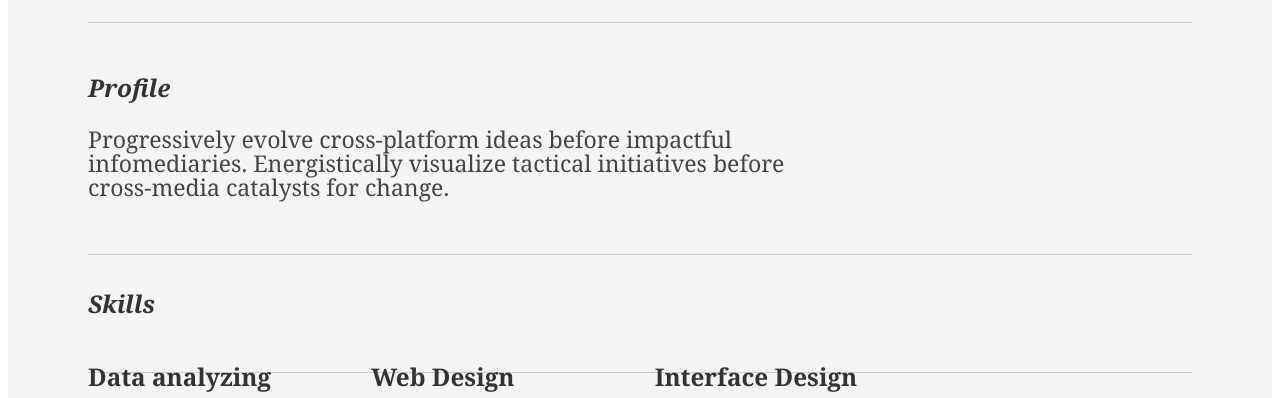
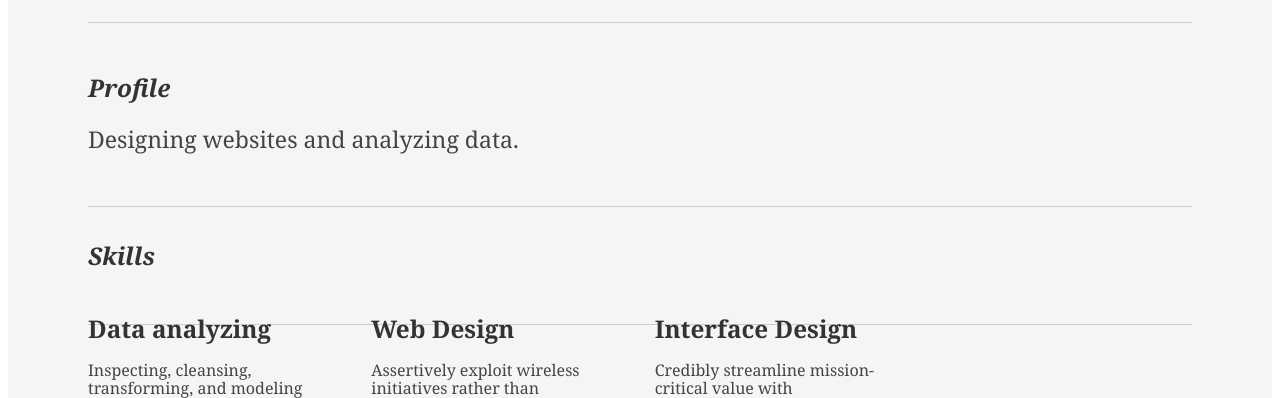
Before and after one commit to Nassim-A/Nassim-A.github.io, a plain HTML site: page index.html in a window 1280 px wide. Shown: the part 337-735 px from the top of the page. Drawn offline with Linux system fonts and the light colour scheme; a small style sheet from the web is missing.

Commit message:
modif page

```diff
--- a/index.html
+++ b/index.html
@@ -44,7 +44,7 @@
 						</div>
 						<div class="yui-u">
 							<p class="enlarge">
-								Progressively evolve cross-platform ideas before impactful infomediaries. Energistically visualize tactical initiatives before cross-media catalysts for change.
+								Designing websites and analyzing data.
 							</p>
 						</div>
 					</div><!--// .yui-gf -->
```
